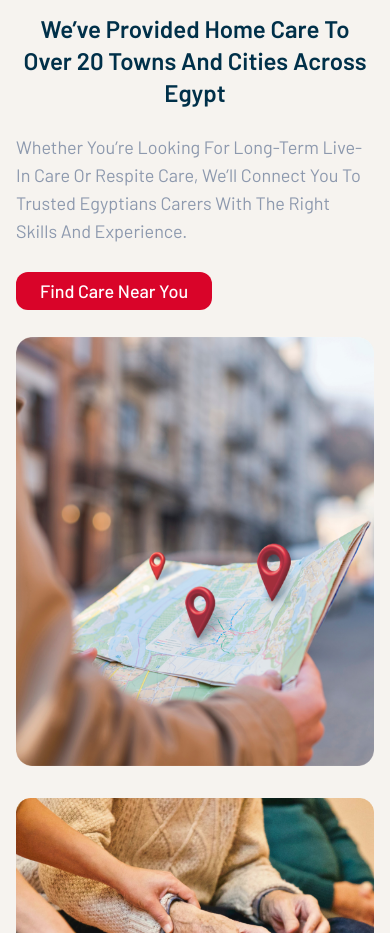
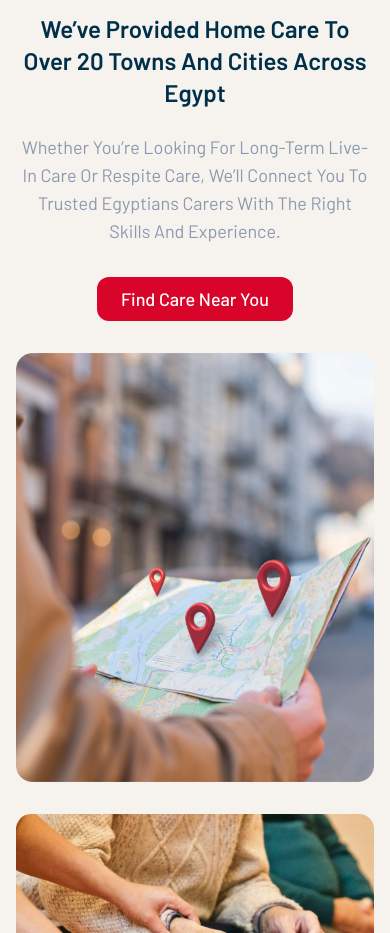
Before and after one commit to eslamalhendawy/Relief, a React (Vite) app: page / in a window 390 px wide. Shown: the part 8940-9873 px from the top of the page. Built offline with nearby package versions, Linux system fonts and the light colour scheme.

Commit message:
Changed alignment of p and Link in Benefits section

```diff
--- a/src/Components/Benefits.jsx
+++ b/src/Components/Benefits.jsx
@@ -11,8 +11,8 @@ const Benefits = () => {
         <div className="flex flex-col items-center md:flex-row gap-8 mb-8">
           <div className="basis-1/2">
             <h5 className="text-navyColor font-semibold text-2xl md:text-4xl lg:text-6xl xl:text-7xl text-center md:text-left mb-6 capitalize">We’ve provided home care to over 20 towns and cities across egypt</h5>
-            <p className="text-[#8D99AE] text-lg lg:text-xl mb-8 capitalize">Whether you’re looking for long-term live-in care or respite care, we’ll connect you to trusted Egyptians carers with the right skills and experience.</p>
-            <Link className="capitalize bg-accent hover:bg-red-700 duration-200 text-white py-2 px-6 rounded-xl text-lg font-medium">find care near you </Link>
+            <p className="text-[#8D99AE] text-lg lg:text-xl mb-8 capitalize text-center md:text-left">Whether you’re looking for long-term live-in care or respite care, we’ll connect you to trusted Egyptians carers with the right skills and experience.</p>
+            <Link className="capitalize bg-accent hover:bg-red-700 duration-200 text-white py-2 px-6 rounded-xl text-lg font-medium block w-fit mx-auto md:mx-0">find care near you </Link>
           </div>
           <div className="basis-1/2 xl:max-w-[550px] xl:mx-auto">
             <img className="" src={benefits1} alt="" />
```
